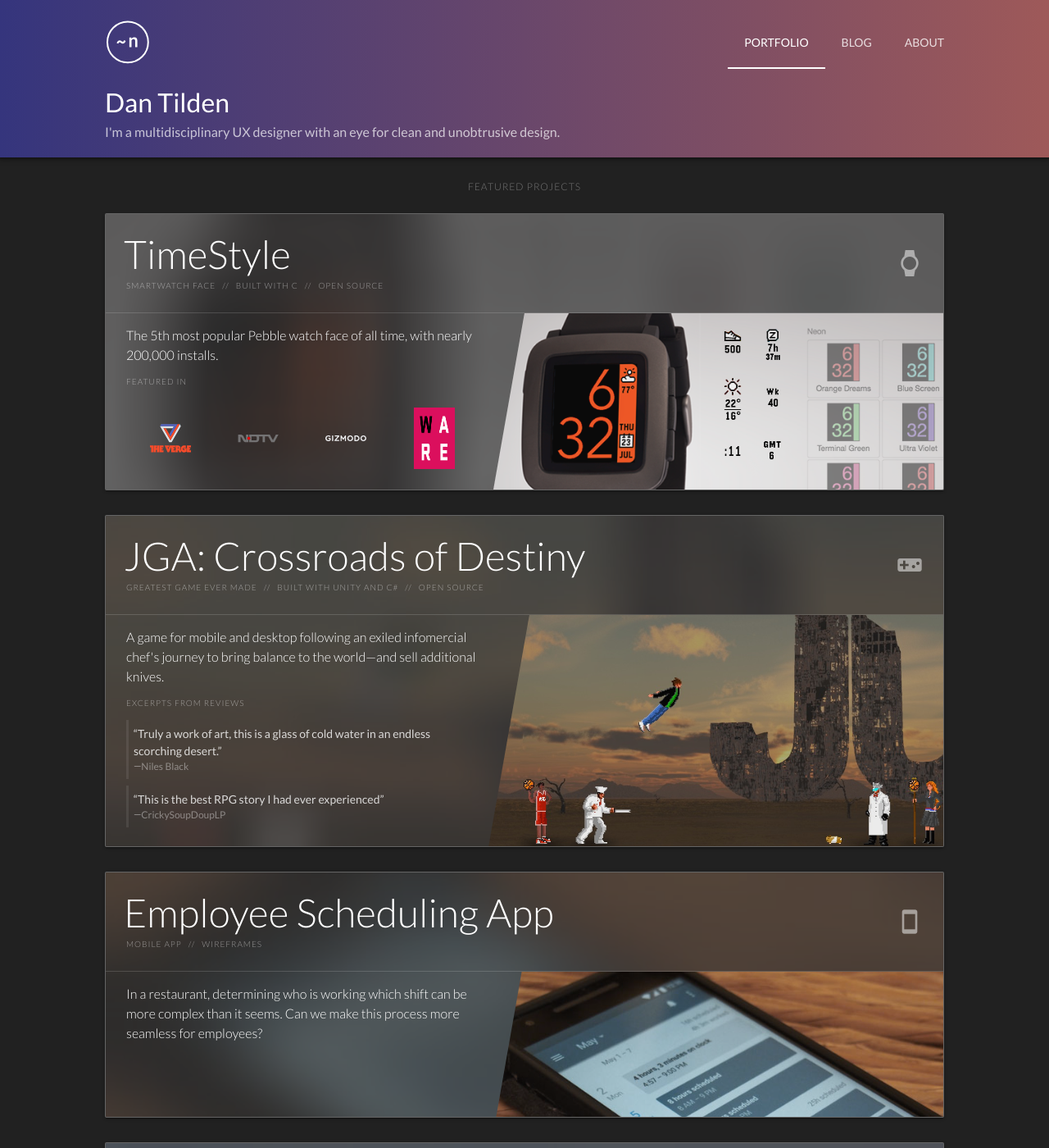
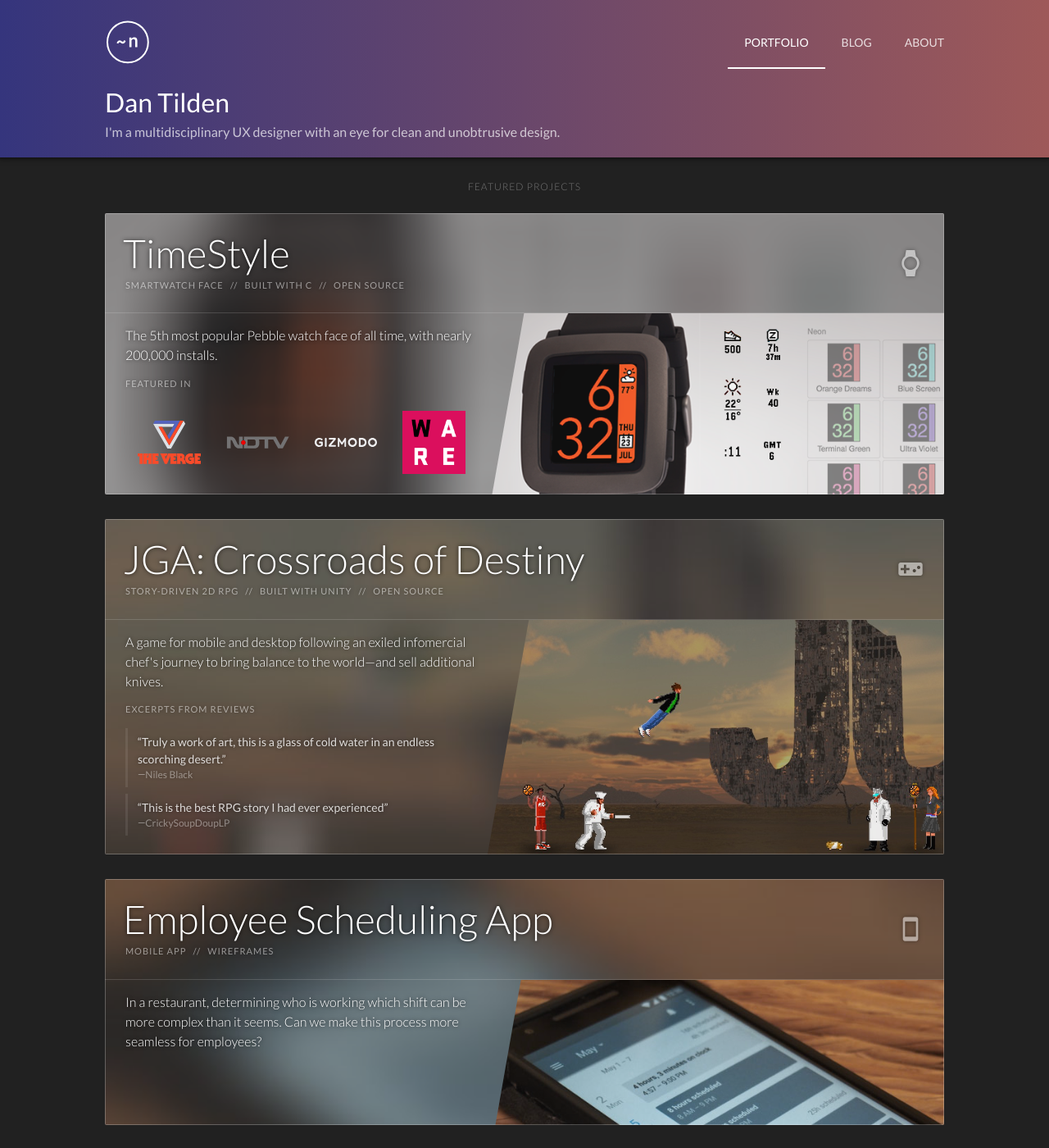
Before and after one commit to tilden/tilden.github.io, a Jekyll site: the page built from index.html, in a window 1280 px wide and 1400 px high. Shown: the whole window at 82% size. Built offline with Jekyll 4.4.1, drawn with Linux system fonts in a browser that asks for light colours; nearby versions of some CDN libraries.

Commit message:
Initial color-hot-track work, project card style

```diff
--- a/_data/projects.yml
+++ b/_data/projects.yml
@@ -20,8 +20,8 @@
 
 - name: "JGA: Crossroads of Destiny"
   tags:
-    - Greatest game ever made
-    - Built with Unity and C#
+    - Story-Driven 2D RPG
+    - Built with Unity
     - Open Source
   desc: >
     A game for mobile and desktop following an exiled infomercial chef's journey to bring balance to the world&mdash;and sell additional knives.
--- a/_includes/footer.html
+++ b/_includes/footer.html
@@ -3,7 +3,7 @@
 <script src="//code.jquery.com/jquery-2.1.1.min.js"></script>
 <script src="/scripts/retina.min.js"></script>
 
-<script>
+<script type="text/javascript">
 	var navBar = $('.nav');
 	var upperNav = $('.nav-upper');
 	var lowerNav = $('.nav-lower');
@@ -12,6 +12,10 @@
 	var fullHeight = 192;
 	var condensedHeight = 64;
 	var heightDiff = fullHeight - condensedHeight;
+
+	// color hot track nonsense
+	var mouseX, mouseY;
+	var offset;
 
 	function adjustNavBar() {
 		var scrollDistance = $(document).scrollTop();
@@ -25,9 +29,27 @@
 		toolbarTitle.css('opacity', Math.pow(yRatio, 4));
 	}
 
+	function recordMousePosition(e) {
+		mouseX = e.pageX - offset.left;
+		//mouseX = 50;
+		mouseY = e.pageY - offset.top;
+		mouseY = 50;
+		//console.log("(" + mouseX + ", " + mouseY + ")");
+	}
+
+	function doColorHotTrack() {
+		$('#color_hot_track1').css('transform', 'translate3d(' + mouseX + 'px,' + mouseY + 'px, 0)');
+	}
+
 	$('document').ready(function() {
 		adjustNavBar();
 		setInterval(adjustNavBar, 10);
+
+		offset = $('#project1').offset();
+		offset.left += $('#color_hot_track1').width() / 2;
+		offset.top += $('#color_hot_track1').height() / 2;
+		$('#project1').mousemove(recordMousePosition);
+		setInterval(doColorHotTrack, 100);
 	});
 </script>
 
--- a/css/style.scss
+++ b/css/style.scss
@@ -225,6 +225,8 @@
 
 /* landing page project cards / post cards */
 
+
+
 .cards {
   // card section header
   > h2 {
@@ -241,12 +243,19 @@
 
 .card {
   border-radius: 2px;
-  background: transparentize($material-grey-800, .5);
-  @include shadow-elevation-2dp;
+  background-color: $material-grey-800;
+  transform: translate3d(0,0,0);
+
+  &:hover {
+    background-color: darken($material-amber-900, 20);
+  }
 }
+
+
 
 .project-card {
   min-height: 300px;
+  perspective: 10px;
   text-align: left;
   display: -webkit-flex;
   display: flex;
@@ -254,34 +263,42 @@
   align-items: center;
   text-decoration: none;
   color: white;
-  transition: all 0.2s;
+  transition: all 0.1s linear;
   margin-bottom: 30px;
   position: relative;
   overflow: hidden;
-  background-size: cover;
   flex-direction: column;
+  text-shadow: 0 0 5px rgba(0,0,0,0.75);
+
   font-weight: 300;
-  border: 1px solid rgba(255,255,255,0.25);
+
+  &::before {
+    content: '';
+    position: absolute;
+    top:0;
+    left:0;
+    width: 100%;
+    height: 100%;
+    box-shadow: inset 0 0 0 1px rgba(255, 255, 255, 0.25);
+    transition: inherit;
+  }
 
   &:hover {
     @include shadow-elevation-4dp;
     text-decoration: none;
 
-    .thumb {
+    &::before {
+      box-shadow: inset 0 0 0 1px transparentize($material-amber-700, .5);
+    }
+
+    .color_hot_track {
       opacity: 1;
-      background-position-x: 0;
-
-
-      &::after {
-        opacity: 0.3;
-      }
-
     }
   }
 
   &:active {
     @include shadow-elevation-6dp;
-    background-color: mix($material-indigo-a400, $material-grey-800, 30%);
+    //background-color: mix($material-indigo-a400, $material-grey-800, 30%);
 
   }
 
@@ -313,7 +330,6 @@
     background-size: cover;
     background-position-x: 3px;
     background-color: inherit;
-    transition: background-position 0.2s;
     opacity: 0.9;
     transform: skewX(10deg);
     position: absolute;
@@ -321,27 +337,10 @@
     left: -27px;
     right: -27px;
     bottom: 0;
+  }
 
-    // &::after, &::before {
-    //   content: '';
-    //   position: absolute;
-    //   height: 100%;
-    //   width: 90px;
-    //   transform: skewX(-10deg);
-    // }
-
-    // &::after {
-    //   background-image: linear-gradient(to right, #3d5afe, transparent);
-    //   transition: opacity 0.2s;
-    //   width: 200px;
-    //   right: -160px;
-    //   opacity: 0;
-    // }
-
-    // &::before {
-    //   right: -50px;
-    //   background-color: inherit;
-    // }
+  .upper, .lower {
+    z-index: -1;
   }
 
   .upper {
@@ -350,6 +349,7 @@
     padding: 25px;
     display: flex;
     align-items: center;
+
 
     div:first-child {
       flex: 1;
@@ -384,7 +384,7 @@
   blockquote {
     opacity: 0.8;
     border-left: 3px solid rgba(255,255,255,0.1);
-    padding: 6px 0 6px 6px;
+    padding: 6px 0 6px 12px;
     font-size: 14px;
     margin: 0 0 8px 0;
     font-weight: 400;
@@ -410,10 +410,10 @@
 
   .tags, h4 {
     text-transform: uppercase;
-    font-size: 10px;
+    font-size: 11px;
     letter-spacing: 1px;
     opacity: 0.5;
-    font-weight: 300;
+    font-weight: 400;
   }
 
   .tags {
@@ -435,29 +435,50 @@
     display: flex;
 
     > img {
-      width: 50px;
-      height: 75px;
+      //TODO: make this actually use flexbox
+      width: 6vw;
+      height: 6vw;
       padding: 10px;
       margin: auto;
-      //flex: 1;
     }
   }
 
-  .bg_overlay {
-    background-color: $material-grey-800;
+  .bg_overlay{
     position: absolute;
-    top: -1px;
-    left: -1px;
-    right: -1px;
-    bottom: -1px;
-    opacity: 1;
     background-size: cover;
-    z-index: -1;
+    top: 0;
+    left: 0;
+    width: 100%;
+    height: 100%;
+    z-index: -3;
     transition: inherit;
-    opacity: 0.5;
+    opacity: .5;
+  }
+
+  // color hot-track effect (thanks win7)
+  .color_hot_track {
+    position: absolute;
+    transition: transform 0.1s linear, opacity .5s linear;
+    top: 0;
+    left: 0;
+    width: 200%;
+    height: 200%;
+    z-index: -2;
+    opacity: 0;
+    // background-color: red;
+    background-image: radial-gradient(ellipse closest-side,
+                      transparentize(white, 0),
+                      transparentize($material-amber-700, 0),
+                      transparentize($material-amber-700, 1));
+    // background-image: radial-gradient(ellipse closest-side,
+    //                   rgba(255,255,255,.2),
+    //                   rgba(255,255,255,0));
+    // background-image: radial-gradient($material-amber-a700, $material-indigo-a700);
   }
 
 }
+
+
 
 /* pages */
 
@@ -789,27 +810,27 @@
     display: block;
   }
 
-  .project-card {
-    padding: 0;
-    height: auto;
-    -webkit-flex-direction: column;
-    flex-direction: column;
+  // .project-card {
+  //   padding: 0;
+  //   height: auto;
+  //   -webkit-flex-direction: column;
+  //   flex-direction: column;
 
-    .thumb {
-      width: 100%;
-      height: 200px;
-      border-bottom: 1px solid $material-grey-800;
-      opacity: 1;
-      background-position-x: 0;
+  //   .thumb {
+  //     width: 100%;
+  //     height: 200px;
+  //     border-bottom: 1px solid $material-grey-800;
+  //     opacity: 1;
+  //     background-position-x: 0;
 
-      &::before, &::after {
-        display: none;
-      }
-    }
+  //     &::before, &::after {
+  //       display: none;
+  //     }
+  //   }
 
-    .desc {
-      padding: 20px;
-    }
-  }
+  //   .desc {
+  //     padding: 20px;
+  //   }
+  // }
 
 }
--- a/index.html
+++ b/index.html
@@ -43,6 +43,7 @@
 				<div class="thumb" style="background-image: url(images/banners/{{ project.banner_img }})"></div>
 			</div>
 		</div>
+		<div class="color_hot_track" id="color_hot_track{{forloop.index}}"></div>
 		<div class="bg_overlay"
 		     style="background-image: url(images/banners/blur/{{ project.banner_img }});">
 		</div>
```
